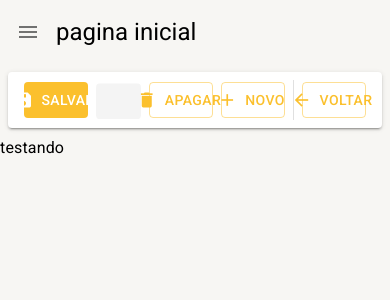
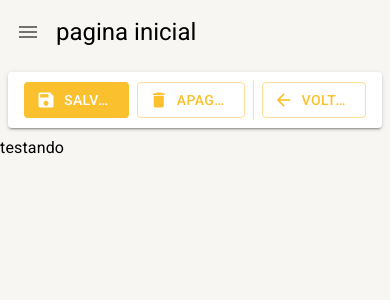
Before and after one commit to KaykyRenner/barberShop-front, a React (Vite) app: page /pagina-inicial in a window 390 px wide. Shown: the top 300 px of the page. Built offline with nearby package versions, Linux system fonts and the light colour scheme.

Commit message:
faet: responsividade ferramentaDeDetalhes

```diff
--- a/src/pages/dashBord/dashBord.jsx
+++ b/src/pages/dashBord/dashBord.jsx
@@ -6,7 +6,11 @@ function DashBord() {
   return (
     <LayoutBaseDePagina
       titulo="pagina inicial"
-      barraDeFerramentas={<FerramentasDeDetalhes  mostrarBotaoSalvarEFechar mostrarBotaoSalvarEFecharCarregando/>}
+      barraDeFerramentas={
+        <FerramentasDeDetalhes
+          mostrarBotaoSalvarEFechar
+        />
+      }
     >
       testando
     </LayoutBaseDePagina>
--- a/src/shared/components/ferramentasDeDetalhes/ferramentaDeDetalhes.jsx
+++ b/src/shared/components/ferramentasDeDetalhes/ferramentaDeDetalhes.jsx
@@ -1,4 +1,14 @@
-import { Box, Button, Divider, Icon, Paper, Skeleton, useTheme } from "@mui/material";
+import {
+  Box,
+  Button,
+  Divider,
+  Icon,
+  Paper,
+  Skeleton,
+  Typography,
+  useMediaQuery,
+  useTheme,
+} from "@mui/material";
 import PropTypes from "prop-types";
 
 const FerramentasDeDetalhes = ({
@@ -22,6 +32,8 @@ const FerramentasDeDetalhes = ({
   aoClicarEmSalvarEFechar,
 }) => {
   const theme = useTheme();
+  const smDown = useMediaQuery(theme.breakpoints.down("sm"));
+  const mdDown = useMediaQuery(theme.breakpoints.down("md"));
   return (
     <Box
       component={Paper}
@@ -34,7 +46,7 @@ const FerramentasDeDetalhes = ({
       paddingX={theme.spacing(2)}
       alignItems="center"
     >
-      {(mostrarBotaoSalvar && !mostrarBotaoSalvarCarregando) && (
+      {mostrarBotaoSalvar && !mostrarBotaoSalvarCarregando && (
         <Button
           onClick={aoClicarEmSalvar}
           variant="contained"
@@ -42,11 +54,22 @@ const FerramentasDeDetalhes = ({
           disableElevation
           startIcon={<Icon>save</Icon>}
         >
+          <Typography
+            variant="button"
+            whiteSpace="nowrap"
+            overflow="hidden"
+            textOverflow="ellipsis"
+          >
             SALVAR
+          </Typography>
         </Button>
       )}
-      {mostrarBotaoSalvarCarregando &&(<Skeleton width={110} height={60}></Skeleton>)}
-      {(mostrarBotaoSalvarEFechar &&  !mostrarBotaoSalvarEFecharCarregando) && (
+      {mostrarBotaoSalvarCarregando && (
+        <Skeleton width={110} height={60}></Skeleton>
+      )}
+      {mostrarBotaoSalvarEFechar &&
+        !mostrarBotaoSalvarEFecharCarregando &&
+        !mdDown && (
           <Button
             onClick={aoClicarEmSalvarEFechar}
             variant="outlined"
@@ -54,11 +77,20 @@ const FerramentasDeDetalhes = ({
             disableElevation
             startIcon={<Icon>save</Icon>}
           >
+            <Typography
+              variant="button"
+              whiteSpace="nowrap"
+              overflow="hidden"
+              textOverflow="ellipsis"
+            >
               SALVAR E VOLTAR
+            </Typography>
           </Button>
         )}
-      {mostrarBotaoSalvarEFecharCarregando &&(<Skeleton width={180} height={60}></Skeleton>)}
-      {(mostrarBotaoApagar && !mostrarBotaoApagarCarregando) && (
+      {mostrarBotaoSalvarEFecharCarregando && !mdDown && (
+        <Skeleton width={180} height={60}></Skeleton>
+      )}
+      {mostrarBotaoApagar && !mostrarBotaoApagarCarregando && (
         <Button
           onClick={aoClicarEmApagar}
           variant="outlined"
@@ -66,11 +98,20 @@ const FerramentasDeDetalhes = ({
           disableElevation
           startIcon={<Icon>delete</Icon>}
         >
+          <Typography
+            variant="button"
+            whiteSpace="nowrap"
+            overflow="hidden"
+            textOverflow="ellipsis"
+          >
             APAGAR
+          </Typography>
         </Button>
       )}
-      {mostrarBotaoApagarCarregando &&(<Skeleton width={110} height={60}></Skeleton>)}
-      {(mostrarBotaoNovo && !mostrarBotaoNovoCarregando) && (
+      {mostrarBotaoApagarCarregando && (
+        <Skeleton width={110} height={60}></Skeleton>
+      )}
+      {mostrarBotaoNovo && !mostrarBotaoNovoCarregando && !smDown && (
         <Button
           onClick={aoClicarEmNovo}
           variant="outlined"
@@ -78,12 +119,28 @@ const FerramentasDeDetalhes = ({
           disableElevation
           startIcon={<Icon>add</Icon>}
         >
+          <Typography
+            variant="button"
+            whiteSpace="nowrap"
+            overflow="hidden"
+            textOverflow="ellipsis"
+          >
             {textoBotaoDeNovo}
+          </Typography>
         </Button>
       )}
-      {mostrarBotaoNovoCarregando &&(<Skeleton width={110} height={60}></Skeleton>)}
+      {mostrarBotaoNovoCarregando && !smDown && (
+        <Skeleton width={110} height={60}></Skeleton>
+      )}
+      {mostrarBotaoVoltar &&
+        (
+          mostrarBotaoNovo ||
+          mostrarBotaoVoltar ||
+          mostrarBotaoApagar ||
+          mostrarBotaoSalvar) && (
           <Divider variant="middle" orientation="vertical"></Divider>
-      {(mostrarBotaoVoltar && !mostrarBotaoVoltarCarregando) && (
+        )}
+      {mostrarBotaoVoltar && !mostrarBotaoVoltarCarregando && (
         <Button
           onClick={aoClicarEmVoltar}
           variant="outlined"
@@ -91,10 +148,19 @@ const FerramentasDeDetalhes = ({
           disableElevation
           startIcon={<Icon>arrow_back</Icon>}
         >
+          <Typography
+            variant="button"
+            whiteSpace="nowrap"
+            overflow="hidden"
+            textOverflow="ellipsis"
+          >
             VOLTAR
+          </Typography>
         </Button>
       )}
-      {mostrarBotaoVoltarCarregando &&(<Skeleton width={110} height={60}></Skeleton>)}
+      {mostrarBotaoVoltarCarregando && (
+        <Skeleton width={110} height={60}></Skeleton>
+      )}
     </Box>
   );
 };
@@ -116,6 +182,5 @@ FerramentasDeDetalhes.propTypes = {
   aoClicarEmApagar: PropTypes.func,
   aoClicarEmSalvar: PropTypes.func,
   aoClicarEmSalvarEFechar: PropTypes.func,
-
 };
 export default FerramentasDeDetalhes;
--- a/src/shared/themes/dark.js
+++ b/src/shared/themes/dark.js
@@ -21,6 +21,9 @@ export const darkTheme = createTheme({
             default: '#303030',
             paper: '#424242'
         },
+        action:{
+            active:'#ffffff'
+        }
     },
     typography:{
         allVariants:{
```
Lines whose indentation alone changed are shown as unchanged.
